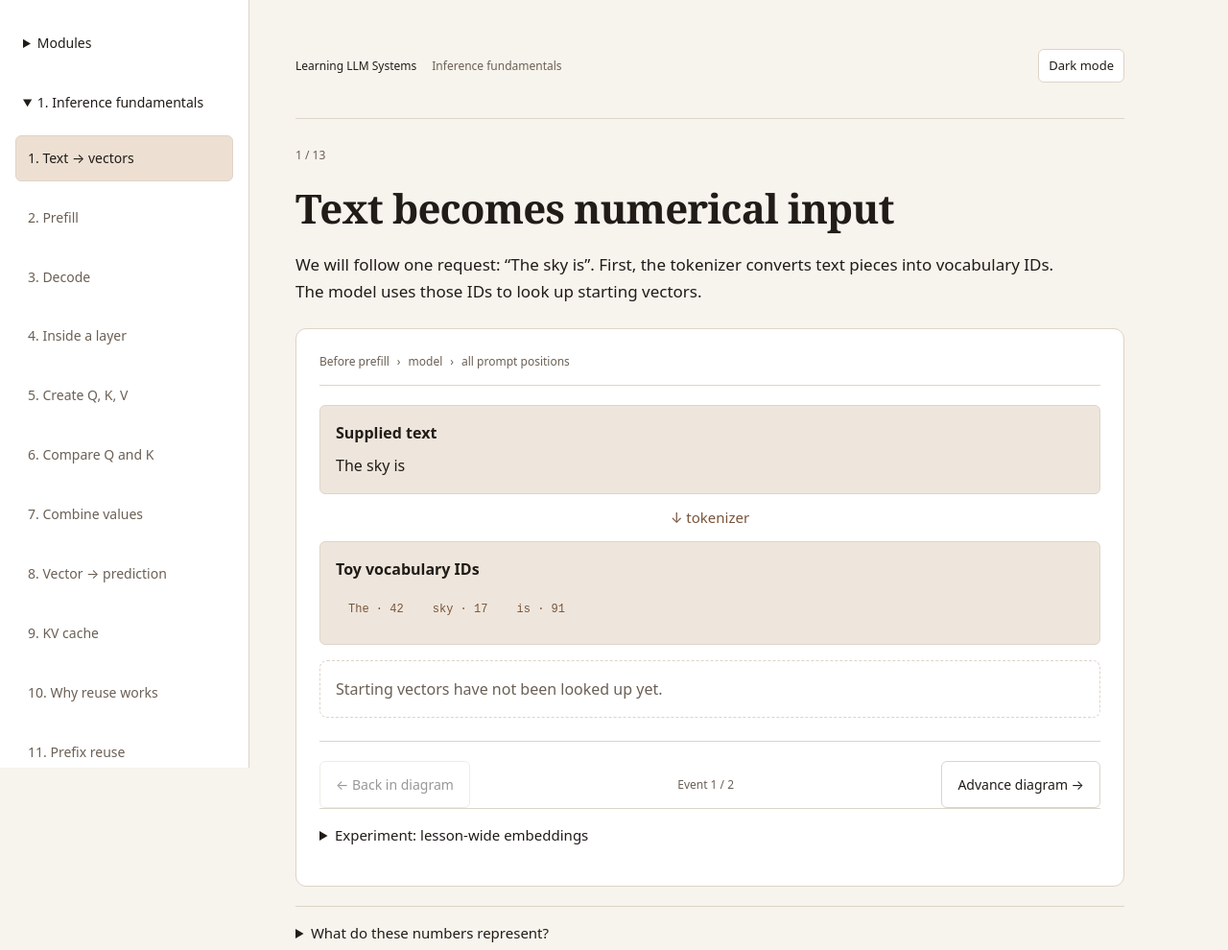
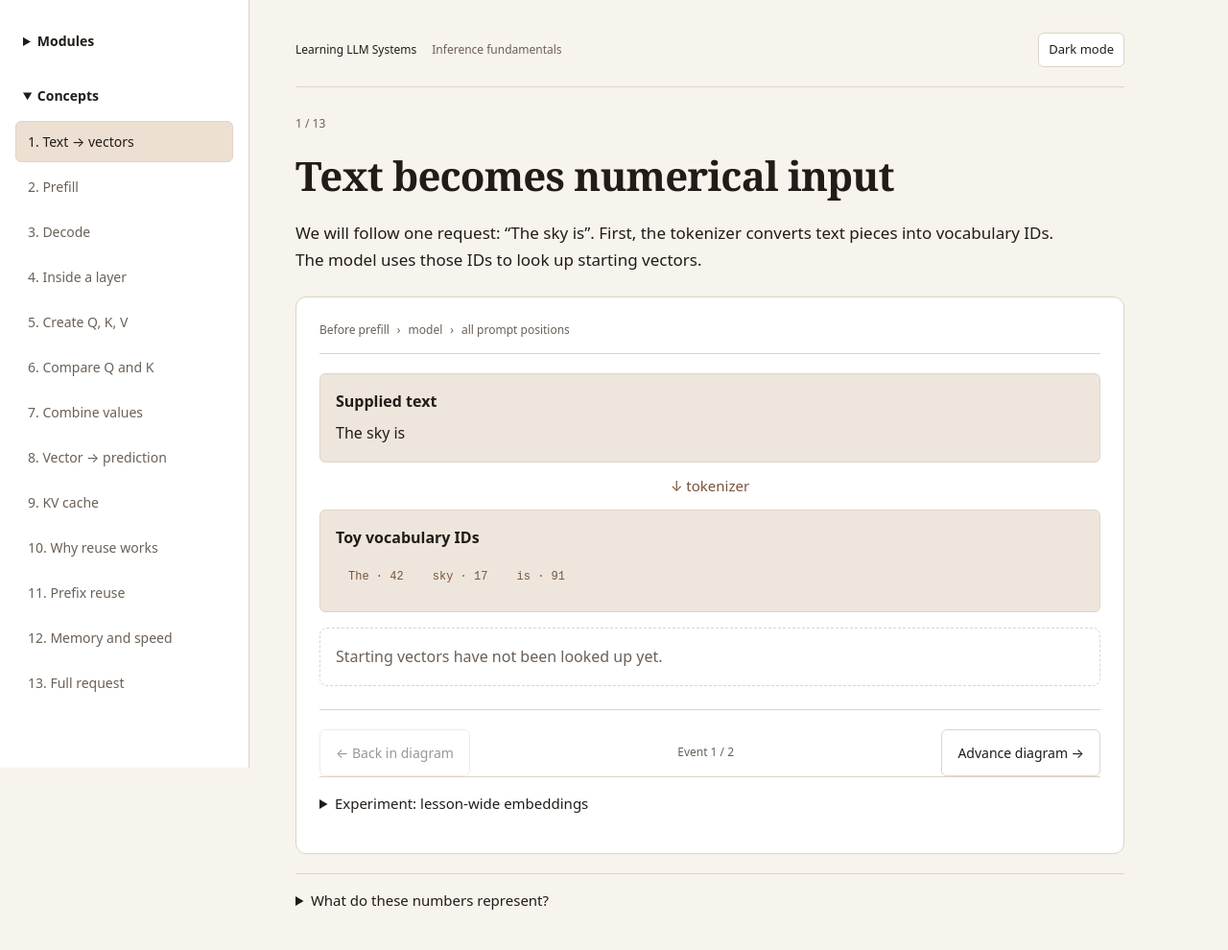
Before and after one commit to cerdo03/cerdo03.github.io, a website with bundled scripts: page labs/inference/index.html in a window 1280 px wide. Shown: the top 990 px of the page at 96% size. Built offline with nearby package versions, Linux system fonts and the light colour scheme.

Commit message:
fix(llm): normalize shared navigation styles

```diff
--- a/labs/llm-systems/course-shell.js
+++ b/labs/llm-systems/course-shell.js
@@ -24,6 +24,14 @@ if (typeof document !== 'undefined') {
   const inference = !!document.getElementById('curriculum');
   const number = Number(document.body.dataset.lesson);
   const sections = number ? [...document.querySelectorAll('main > section[id]')] : [];
+  const navigationKey = 'llm-course-navigation-v1';
+  let navigation = {};
+  try { navigation = JSON.parse(localStorage.getItem(navigationKey)) || {}; } catch { /* Optional storage. */ }
+  const rememberDisclosure = (detail, key, fallback) => {
+    const initial = typeof navigation[key] === 'boolean' ? navigation[key] : fallback;
+    detail.open = initial;
+    detail.addEventListener('toggle', () => { if (detail.open === initial && typeof navigation[key] !== 'boolean') return;navigation[key] = detail.open;try { localStorage.setItem(navigationKey, JSON.stringify(navigation)); } catch { /* Optional storage. */ } });
+  };
   let sidebar = document.querySelector('aside');
   if (!sidebar) { sidebar = document.createElement('aside');document.querySelector('main').before(sidebar); }
   document.body.classList.add('llm-course');
@@ -36,9 +44,9 @@ if (typeof document !== 'undefined') {
     sidebar.replaceChildren();
     if (inference || sections.length) {
     const current = document.createElement('details');
-    current.open = !window.matchMedia('(max-width: 900px)').matches;
+    rememberDisclosure(current, 'concepts', !window.matchMedia('(max-width: 900px)').matches);
     const summary = document.createElement('summary');
-    summary.textContent = inference ? '1. Inference fundamentals' : `2.${number} ${lessons[number - 1]}`;
+    summary.textContent = 'Concepts';
     current.append(summary);
     nav = inference ? curriculum : document.createElement('nav');
     if (!inference) nav.setAttribute('aria-label', 'Concepts');
@@ -47,7 +55,7 @@ if (typeof document !== 'undefined') {
     }
     const modules = document.createElement('details');
     modules.className = 'course-modules';
-    modules.open = !inference && !number && !window.matchMedia('(max-width: 900px)').matches;
+    rememberDisclosure(modules, 'modules', false);
     const title = document.createElement('summary');title.textContent = 'Modules';modules.append(title);
     const links = document.createElement('nav');links.setAttribute('aria-label', 'Modules');
     links.innerHTML = '<ul><li><a href="../inference/">1. Inference fundamentals</a></li><li><a href="../attention/">2. Attention and KV cache</a><ul>' + lessons.map((text, i) => `<li><a href="../attention/lesson-${i + 1}.html">2.${i + 1} ${text}</a></li>`).join('') + '</ul></li></ul>';
@@ -99,7 +107,7 @@ if (typeof document !== 'undefined') {
       });
       const buttons = sections.map((section, i) => {
         const button = document.createElement('button');button.type = 'button';
-        button.textContent = section.querySelector('h2')?.textContent.replace(/^2\.\d+\.\d+\s*/, '') || 'Check your understanding';
+        button.textContent = `${i + 1}. ${section.querySelector('h2')?.textContent.replace(/^2\.\d+\.\d+\s*/, '') || 'Check your understanding'}`;
         button.onclick = () => show(i, true);nav.append(button);return button;
       });
       const pager = document.createElement('nav');pager.className = 'course-pager';pager.setAttribute('aria-label', 'Previous and next concept');
@@ -116,7 +124,7 @@ if (typeof document !== 'undefined') {
         if (heading.firstChild?.nodeType === 3) heading.firstChild.textContent = heading.firstChild.textContent.replace(/^2\.\d+\.\d+\s*/, '');
         counter.textContent = `${i + 1} / ${sections.length}`;
         pager.querySelector('[data-prev]').disabled = i === 0 && number === 1;
-        pager.querySelector('[data-next]').textContent = i === sections.length - 1 ? (number === 5 ? 'Module overview →' : 'Next lesson →') : `Next: ${buttons[i + 1].textContent} →`;
+        pager.querySelector('[data-next]').textContent = i === sections.length - 1 ? (number === 5 ? 'Module overview →' : 'Next lesson →') : `Next: ${buttons[i + 1].textContent.replace(/^\d+\.\s*/, '')} →`;
         history.replaceState(null, '', `#${sections[i].id}`);
         if (moveFocus) { heading.focus();window.scrollTo(0, 0); }
         document.dispatchEvent(new CustomEvent('course:section', { detail: sections[i].id }));
--- a/labs/llm-systems/course.css
+++ b/labs/llm-systems/course.css
@@ -189,3 +189,13 @@
 .llm-course .course-modules ul ul { margin: 4px 0 0 16px; padding-left: 8px; border-left: 1px solid var(--line); }
 .llm-course .course-modules li { margin: 0 0 4px; }
 .llm-course .course-modules [aria-current="page"] { color: var(--ink); background: var(--accent-soft); border-color: var(--line); }
+
+/* Prevent topic styles from changing the shared navigation and header. */
+.llm-course .course-sidebar { display: block; }
+.llm-course .course-sidebar details { font-size: 14px; line-height: 1.5; }
+.llm-course .course-sidebar summary { font-weight: 600; line-height: 1.5; margin: 0; border: 0; color: var(--ink); }
+.llm-course .course-sidebar details > nav { padding: 0; }
+.llm-course .course-sidebar nav { flex: none; overflow: visible; line-height: 1.5; }
+.llm-course .course-sidebar button, .llm-course .course-sidebar a { margin: 0; min-width: 0; line-height: 1.5; font-weight: 400; }
+.llm-course .course-header { height: auto; min-height: 0; justify-content: flex-start; }
+.llm-course .course-header button { font-weight: 400; line-height: 1.5; }
```
Also changed, not shown: AGENTS.md (+1 -1 lines).
